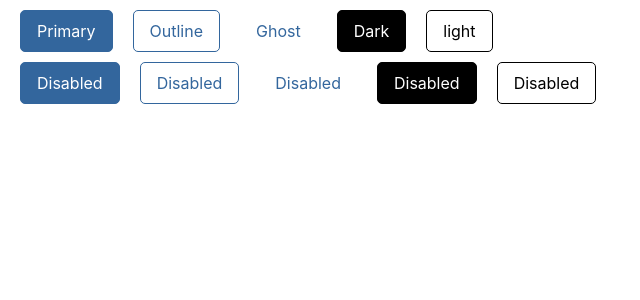
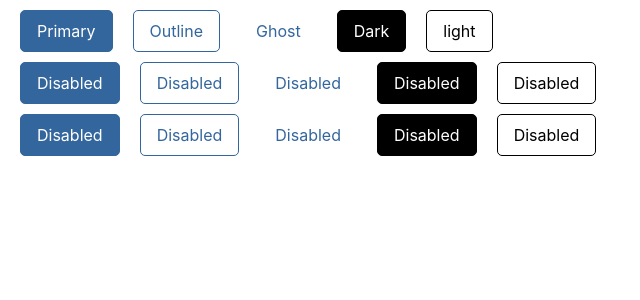
Before and after one commit to raaynaldo/react-starter, a React (Create React App) app: page / in a window 1280 px wide. Shown: the top 300 px of the page, without its empty margins (0-640 px from the left). Built offline with nearby package versions, Linux system fonts and the light colour scheme.

Commit message:
feat: add spinner buttons in app

```diff
--- a/src/App.js
+++ b/src/App.js
@@ -28,6 +28,24 @@ export default function App() {
           Disabled
         </Button>
       </div>
+
+      <div style={{ margin: '10px', display: 'flex', gap: '20px' }}>
+        <Button variant='primary' disabled={true} isLoading={true}>
+          Disabled
+        </Button>
+        <Button variant='outline' disabled={true} isLoading={true}>
+          Disabled
+        </Button>
+        <Button variant='ghost' disabled={true} isLoading={true}>
+          Disabled
+        </Button>
+        <Button variant='dark' disabled={true} isLoading={true}>
+          Disabled
+        </Button>
+        <Button variant='light' disabled={true} isLoading={true}>
+          Disabled
+        </Button>
+      </div>
     </div>
   );
 }
```
